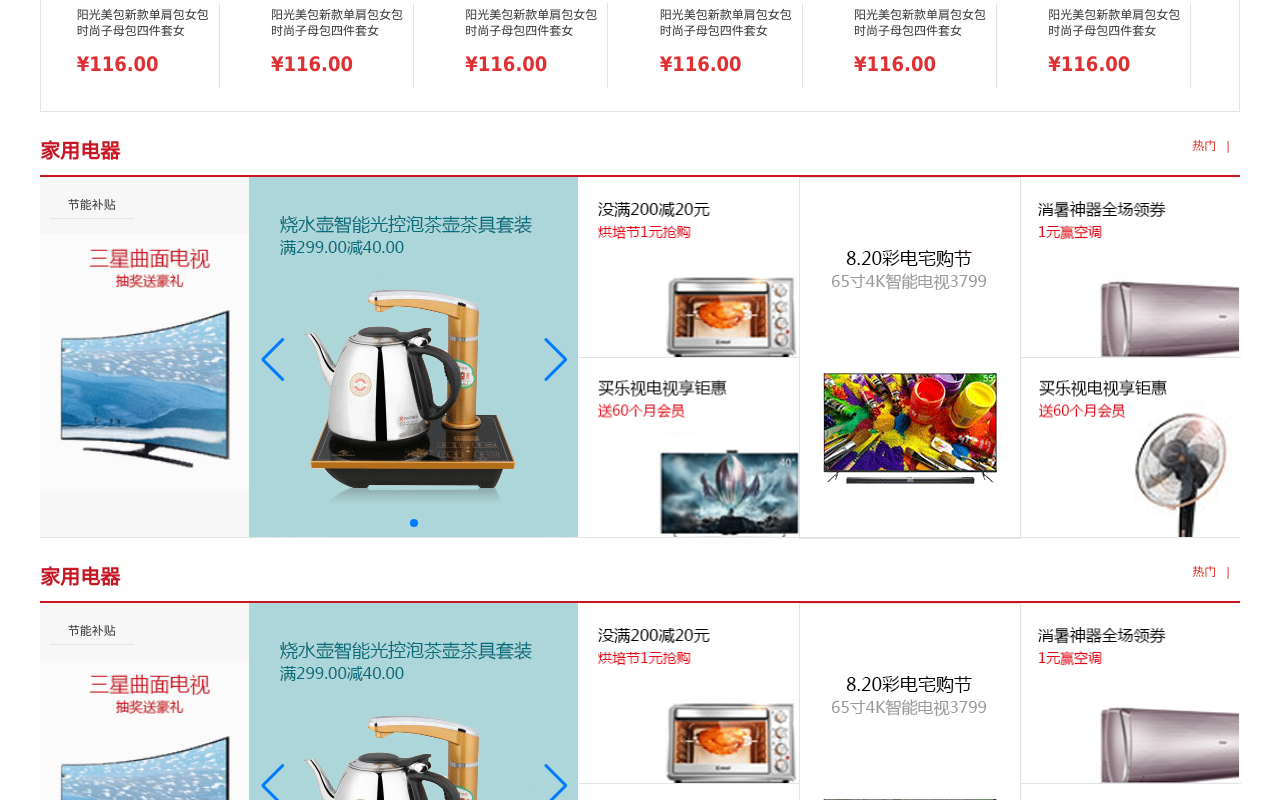
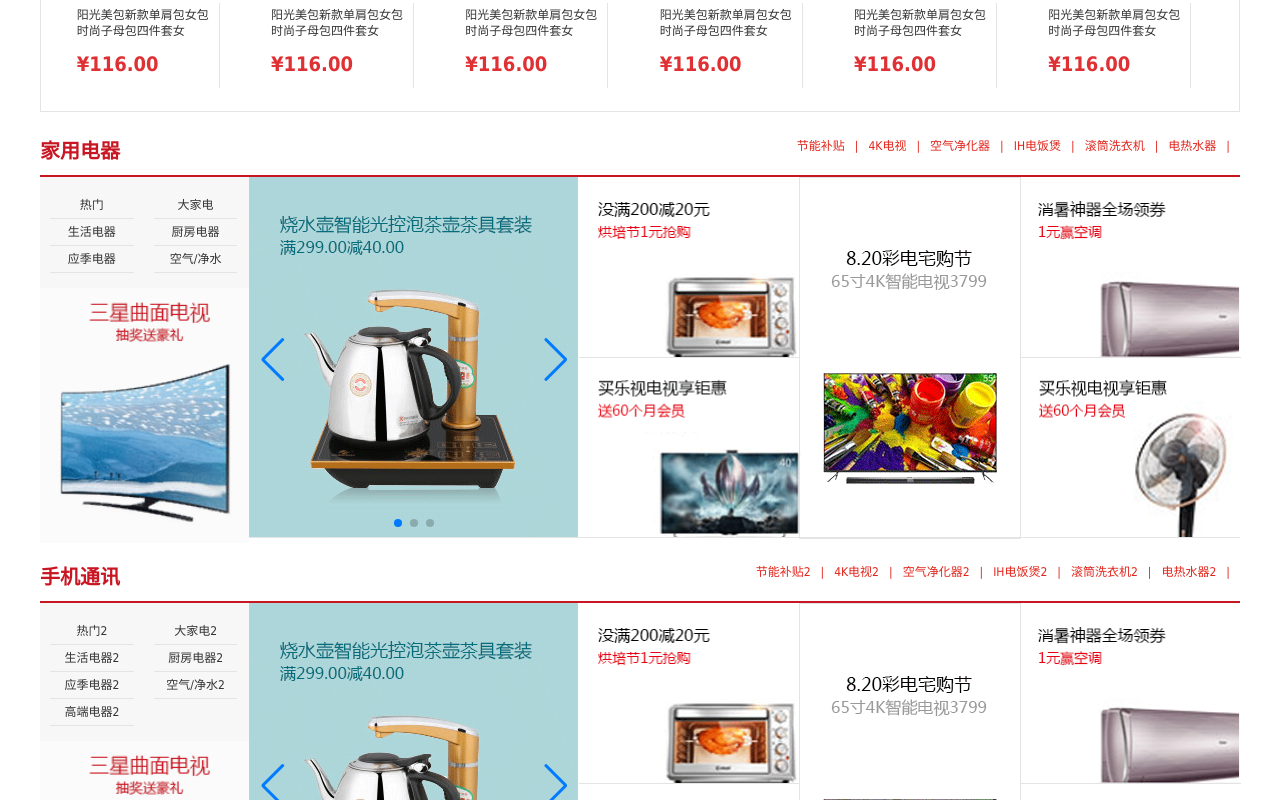
Before and after one commit to 1483628145/--, a Vue app: page /#/home in a window 1280 px wide. Shown: the part 1460-2260 px from the top of the page. Built offline with nearby package versions, Linux system fonts and the light colour scheme; no server answers.

Commit message:
完成floor的接口渲染

```diff
--- a/src/mock/floor.js
+++ b/src/mock/floor.js
@@ -35,10 +35,6 @@
       {
         url: "#",
         text: "空气/净水",
-      },
-      {
-        url: "#",
-        text: "高端电器",
       },
     ],
     carouselList: [
--- a/src/pages/Home/Floor/index.vue
+++ b/src/pages/Home/Floor/index.vue
@@ -4,12 +4,12 @@
       <!-- 一级分类 -->
       <div class="py-container">
         <div class="title clearfix">
-          <h3 class="fl">家用电器</h3>
+          <h3 class="fl">{{ list.name }}</h3>
           <div class="fr">
             <ul class="nav-tabs clearfix">
               <!-- tabTab -->
-              <li class="active">
-                <a href="#tab1" data-toggle="tab">热门</a>
+              <li class="active" v-for="item in list.keywords" :key="item">
+                <a href="#tab1" data-toggle="tab">{{ item }}</a>
               </li>
             </ul>
           </div>
@@ -20,16 +20,23 @@
               <div class="blockgary">
                 <ul class="jd-list">
                   <!-- keyWords -->
-                  <li>节能补贴</li>
+                  <li v-for="navlist in list.navList" :key="navlist.id">
+                    {{ navlist.text }}
+                  </li>
                 </ul>
-                <img src="../Floor/images/floor-1-1.png" />
+                <img :src="list.imgUrl" />
               </div>
+              <!-- 轮播图 -->
               <div class="floorBanner">
                 <div class="swiper-container" id="floor1Swiper">
                   <div class="swiper-wrapper">
                     <!-- 轮播图 -->
-                    <div class="swiper-slide">
-                      <img src="../Floor/images/floor-1-b01.png" />
+                    <div
+                      class="swiper-slide"
+                      v-for="carouseImg in list.carouselList"
+                      :key="carouseImg.id"
+                    >
+                      <img :src="carouseImg.imgUrl" />
                     </div>
                   </div>
                   <!-- 如果需要分页器 -->
@@ -40,25 +47,28 @@
                   <div class="swiper-button-next"></div>
                 </div>
               </div>
+
               <div class="split">
                 <span class="floor-x-line"></span>
                 <div class="floor-conver-pit">
-                  <img src="../Floor/images/floor-1-2.png" />
+                  <img :src="list.recommendList[0]" />
                 </div>
                 <div class="floor-conver-pit">
-                  <img src="../Floor/images/floor-1-3.png" />
+                  <img :src="list.recommendList[1]" />
                 </div>
               </div>
               <div class="split center">
-                <img src="../Floor/images/floor-1-4.png" />
+                <img :src="list.bigImg" />
               </div>
               <div class="split">
                 <span class="floor-x-line"></span>
                 <div class="floor-conver-pit">
-                  <img src="../Floor/images/floor-1-5.png" />
+                  <img :src="list.recommendList[2]" />
+                  <!-- <img src="./images/home/floor-1-5.png" /> -->
                 </div>
                 <div class="floor-conver-pit">
-                  <img src="../Floor/images/floor-1-6.png" />
+                  <img :src="list.recommendList[3]" />
+                  <!-- <img src="./images/home/floor-1-6.png" /> -->
                 </div>
               </div>
             </div>
@@ -75,9 +85,8 @@
   data() {
     return {};
   },
-  computed: {
-
-  },
+  props: ["list"],
+  computed: {},
 };
 </script>
 
--- a/src/pages/Home/index.vue
+++ b/src/pages/Home/index.vue
@@ -6,7 +6,7 @@
     <Rank></Rank>
     <BeLike></BeLike>
     <!-- 使用父子组件通信将数据分别传给floor -->
-    <Floor v-for="item in floorList" :key="item.id"></Floor>
+    <Floor v-for="item in floorList" :key="item.id" :list="item"></Floor>
     <Brand></Brand>
   </div>
 </template>
```
